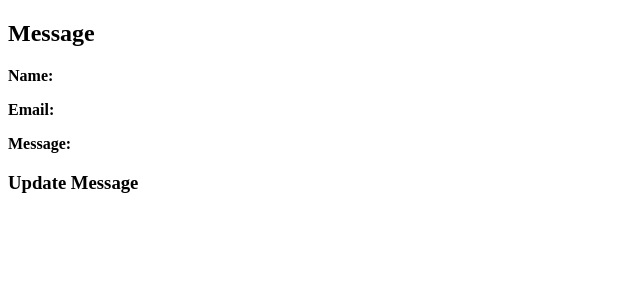
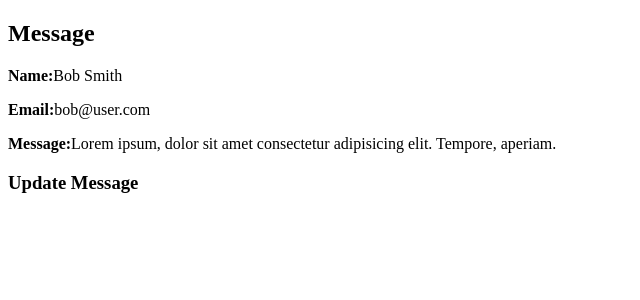
Before and after one commit to Nimira43/The-Apothecary, an Angular app in the folder Angular/Simple-Profile-Card/: page / in a window 1280 px wide. Shown: the top 300 px of the page, without its empty margins (0-640 px from the left). Built offline with nearby package versions, Linux system fonts and the light colour scheme.

Commit message:
Passing in props

```diff
--- a/Angular/Simple-Profile-Card/src/app/app.component.html
+++ b/Angular/Simple-Profile-Card/src/app/app.component.html
@@ -1,7 +1,7 @@
 <div class="profile-card">
   <h2>Message</h2>
-  <p><strong>Name:</strong></p>
-  <p><strong>Email:</strong></p>
-  <p><strong>Message:</strong></p>
+  <p><strong>Name:</strong>{{ name }}</p>
+  <p><strong>Email:</strong>{{ email }}</p>
+  <p><strong>Message:</strong>{{ message }}</p>
   <h3>Update Message</h3>
 </div>
```
